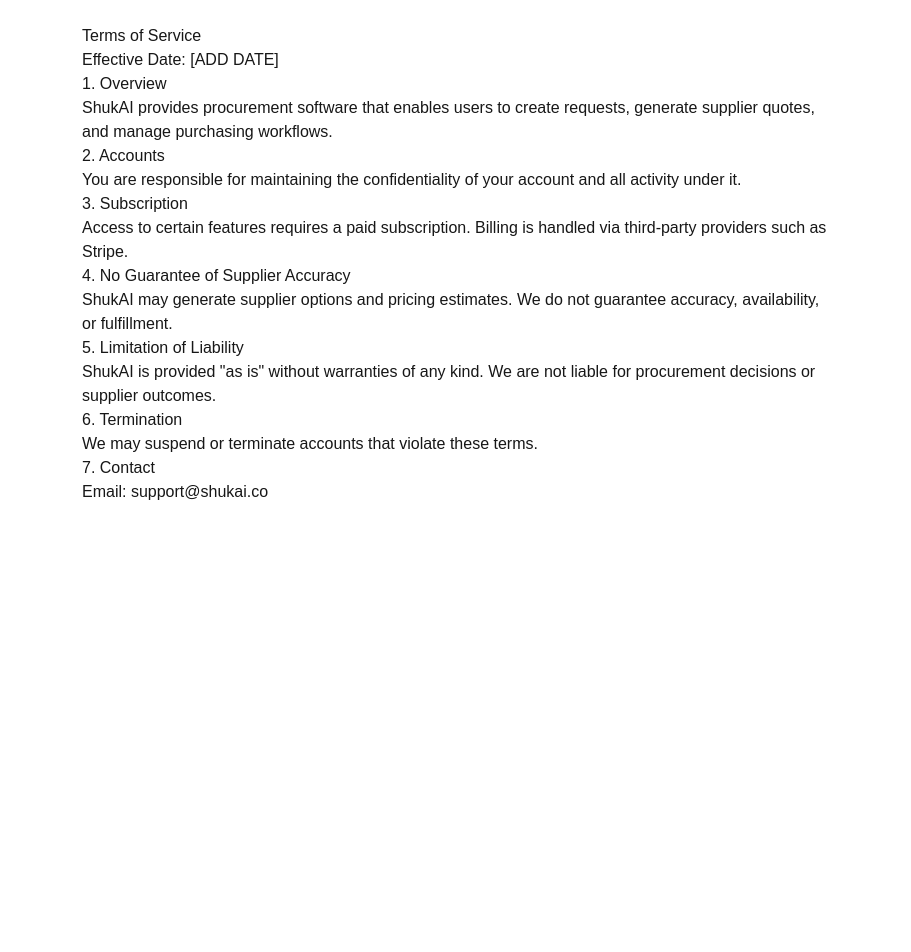
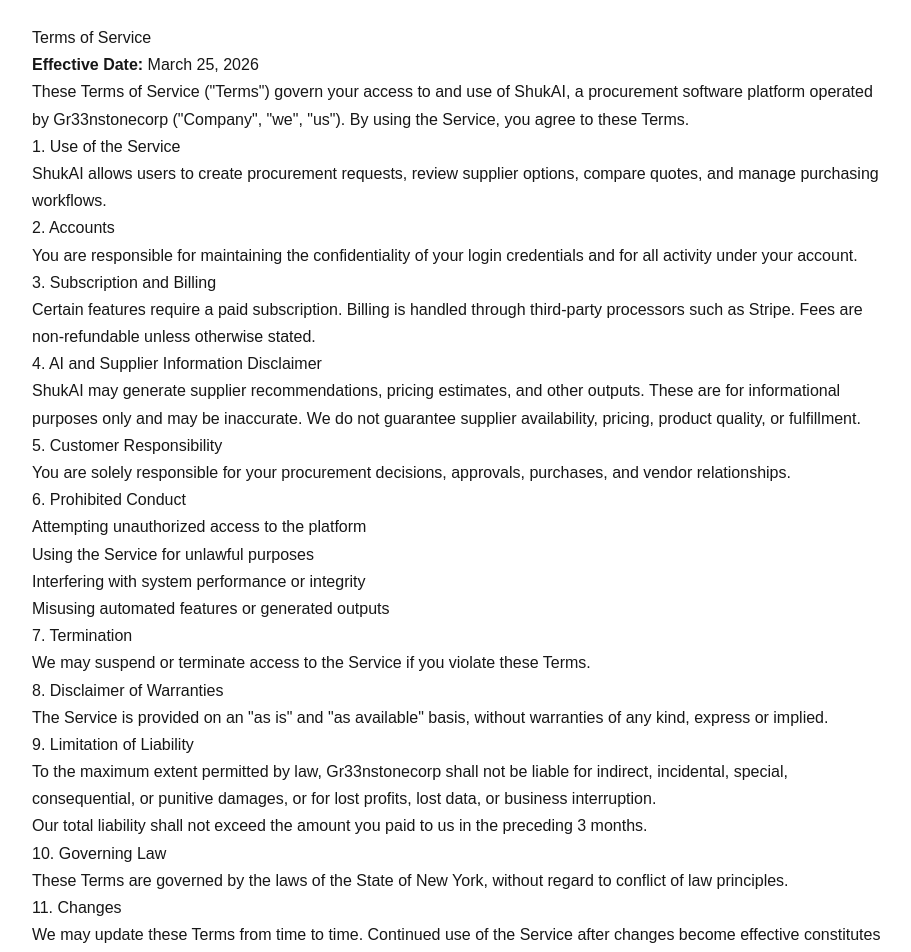
Before and after one commit to Gr33nstonecorp/shuka, a Next.js app: page /terms in a window 1280 px wide. Shown: the top 952 px of the page, without its empty margins (182-1093 px from the left). Before the commit the page ends 800 px from the top, so only its background shows below. Built offline with nearby package versions, Linux system fonts and the light colour scheme.

Commit message:
Update page.tsx

```diff
--- a/app/terms/page.tsx
+++ b/app/terms/page.tsx
@@ -1,47 +1,99 @@
 export default function TermsPage() {
   return (
-    <main style={{ maxWidth: "800px", margin: "0 auto", padding: "24px" }}>
+    <main style={pageStyle}>
       <h1>Terms of Service</h1>
 
-      <p>Effective Date: [ADD DATE]</p>
+      <p><strong>Effective Date:</strong> March 25, 2026</p>
 
-      <h2>1. Overview</h2>
       <p>
-        ShukAI provides procurement software that enables users to create requests,
-        generate supplier quotes, and manage purchasing workflows.
+        These Terms of Service ("Terms") govern your access to and use of ShukAI,
+        a procurement software platform operated by Gr33nstonecorp ("Company", "we", "us").
+        By using the Service, you agree to these Terms.
+      </p>
+
+      <h2>1. Use of the Service</h2>
+      <p>
+        ShukAI allows users to create procurement requests, review supplier options,
+        compare quotes, and manage purchasing workflows.
       </p>
 
       <h2>2. Accounts</h2>
       <p>
-        You are responsible for maintaining the confidentiality of your account and
-        all activity under it.
+        You are responsible for maintaining the confidentiality of your login credentials
+        and for all activity under your account.
       </p>
 
-      <h2>3. Subscription</h2>
+      <h2>3. Subscription and Billing</h2>
       <p>
-        Access to certain features requires a paid subscription. Billing is handled
-        via third-party providers such as Stripe.
+        Certain features require a paid subscription. Billing is handled through third-party
+        processors such as Stripe. Fees are non-refundable unless otherwise stated.
       </p>
 
-      <h2>4. No Guarantee of Supplier Accuracy</h2>
+      <h2>4. AI and Supplier Information Disclaimer</h2>
       <p>
-        ShukAI may generate supplier options and pricing estimates. We do not guarantee
-        accuracy, availability, or fulfillment.
+        ShukAI may generate supplier recommendations, pricing estimates, and other outputs.
+        These are for informational purposes only and may be inaccurate. We do not guarantee
+        supplier availability, pricing, product quality, or fulfillment.
       </p>
 
-      <h2>5. Limitation of Liability</h2>
+      <h2>5. Customer Responsibility</h2>
       <p>
-        ShukAI is provided "as is" without warranties of any kind. We are not liable
-        for procurement decisions or supplier outcomes.
+        You are solely responsible for your procurement decisions, approvals, purchases,
+        and vendor relationships.
       </p>
 
-      <h2>6. Termination</h2>
+      <h2>6. Prohibited Conduct</h2>
+      <ul>
+        <li>Attempting unauthorized access to the platform</li>
+        <li>Using the Service for unlawful purposes</li>
+        <li>Interfering with system performance or integrity</li>
+        <li>Misusing automated features or generated outputs</li>
+      </ul>
+
+      <h2>7. Termination</h2>
       <p>
-        We may suspend or terminate accounts that violate these terms.
+        We may suspend or terminate access to the Service if you violate these Terms.
       </p>
 
-      <h2>7. Contact</h2>
-      <p>Email: support@shukai.co</p>
+      <h2>8. Disclaimer of Warranties</h2>
+      <p>
+        The Service is provided on an "as is" and "as available" basis, without warranties
+        of any kind, express or implied.
+      </p>
+
+      <h2>9. Limitation of Liability</h2>
+      <p>
+        To the maximum extent permitted by law, Gr33nstonecorp shall not be liable for
+        indirect, incidental, special, consequential, or punitive damages, or for lost profits,
+        lost data, or business interruption.
+      </p>
+
+      <p>
+        Our total liability shall not exceed the amount you paid to us in the preceding
+        3 months.
+      </p>
+
+      <h2>10. Governing Law</h2>
+      <p>
+        These Terms are governed by the laws of the State of New York, without regard to
+        conflict of law principles.
+      </p>
+
+      <h2>11. Changes</h2>
+      <p>
+        We may update these Terms from time to time. Continued use of the Service after
+        changes become effective constitutes acceptance of the updated Terms.
+      </p>
+
+      <h2>12. Contact</h2>
+      <p>Email: Gr33nstonecorp@gmail.com</p>
     </main>
   );
 }
+
+const pageStyle: React.CSSProperties = {
+  maxWidth: "900px",
+  margin: "0 auto",
+  padding: "24px",
+  lineHeight: 1.7,
+};
```
